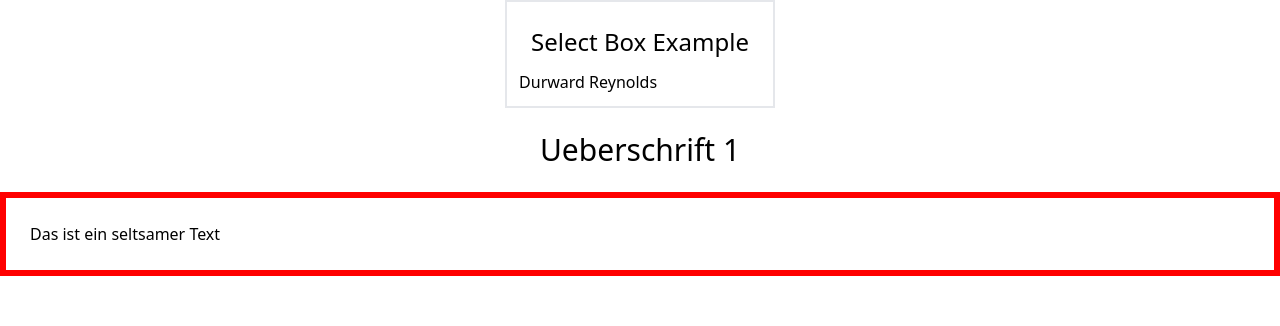
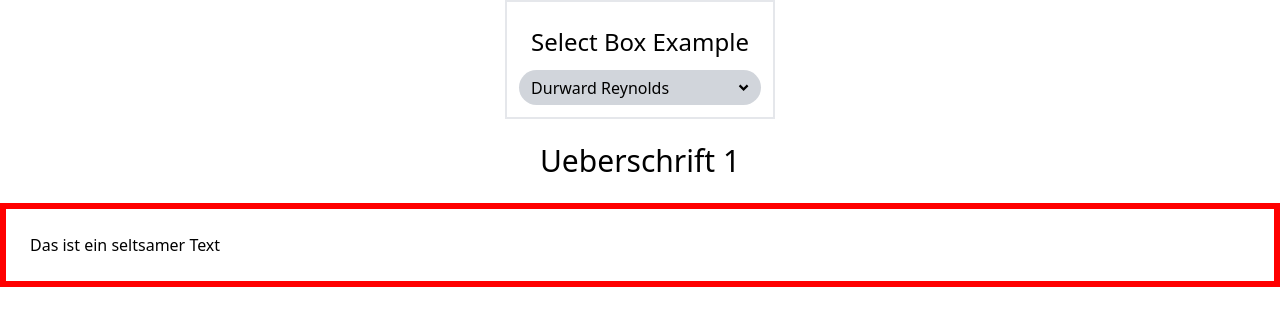
Before and after one commit to moncapitaine/alfa-react, a React (Create React App) app in the folder alfa3/: page / in a window 1280 px wide. Shown: the top 326 px of the page. Built offline with nearby package versions, Linux system fonts and the light colour scheme.

Commit message:
styling selectBox

```diff
--- a/alfa3/package.json
+++ b/alfa3/package.json
@@ -6,6 +6,7 @@
     "@headlessui/react": "^1.7.4",
     "react": "^18.2.0",
     "react-dom": "^18.2.0",
+    "react-icons": "^4.6.0",
     "web-vitals": "^2.1.4"
   },
   "scripts": {
--- a/alfa3/src/selectBox/selectBox.tsx
+++ b/alfa3/src/selectBox/selectBox.tsx
@@ -1,5 +1,6 @@
 import { useState } from 'react'
 import { Listbox } from '@headlessui/react'
+import { RiArrowDropDownLine } from 'react-icons/ri'
 
 const people = [
   { id: 1, name: 'Durward Reynolds', unavailable: false },
@@ -9,15 +10,22 @@ const people = [
   { id: 5, name: 'Katelyn Rohan', unavailable: false },
 ]
 
+
+
 export const SelectBox = () => {
   const [selectedPerson, setSelectedPerson] = useState(people[0])
 
   return (
+    <div  className="relative">
     <Listbox value={selectedPerson} onChange={setSelectedPerson}>
-      <Listbox.Button>{selectedPerson.name}</Listbox.Button>
-      <Listbox.Options>
+      <Listbox.Button className="w-full pl-3 pr-1 py-1 rounded-full bg-gray-300 flex items-center justify-between">
+        <span>{selectedPerson.name}</span>
+        <RiArrowDropDownLine size="1.7em" />
+      </Listbox.Button>
+      <Listbox.Options className="border-2 absolute p-2 mb-1 right-1 top-[2em] bg-white rounded-md">
         {people.map((person) => (
           <Listbox.Option
+            className="cursor-pointer py-1 px-2 hover:bg-slate-100 hover:rounded-full"
             key={person.id}
             value={person}
             disabled={person.unavailable}
@@ -27,5 +35,6 @@ export const SelectBox = () => {
         ))}
       </Listbox.Options>
     </Listbox>
+    </div>
   )
 }
```
Also changed, not shown: 1 other file (tests, documents, lock files or other folders).
